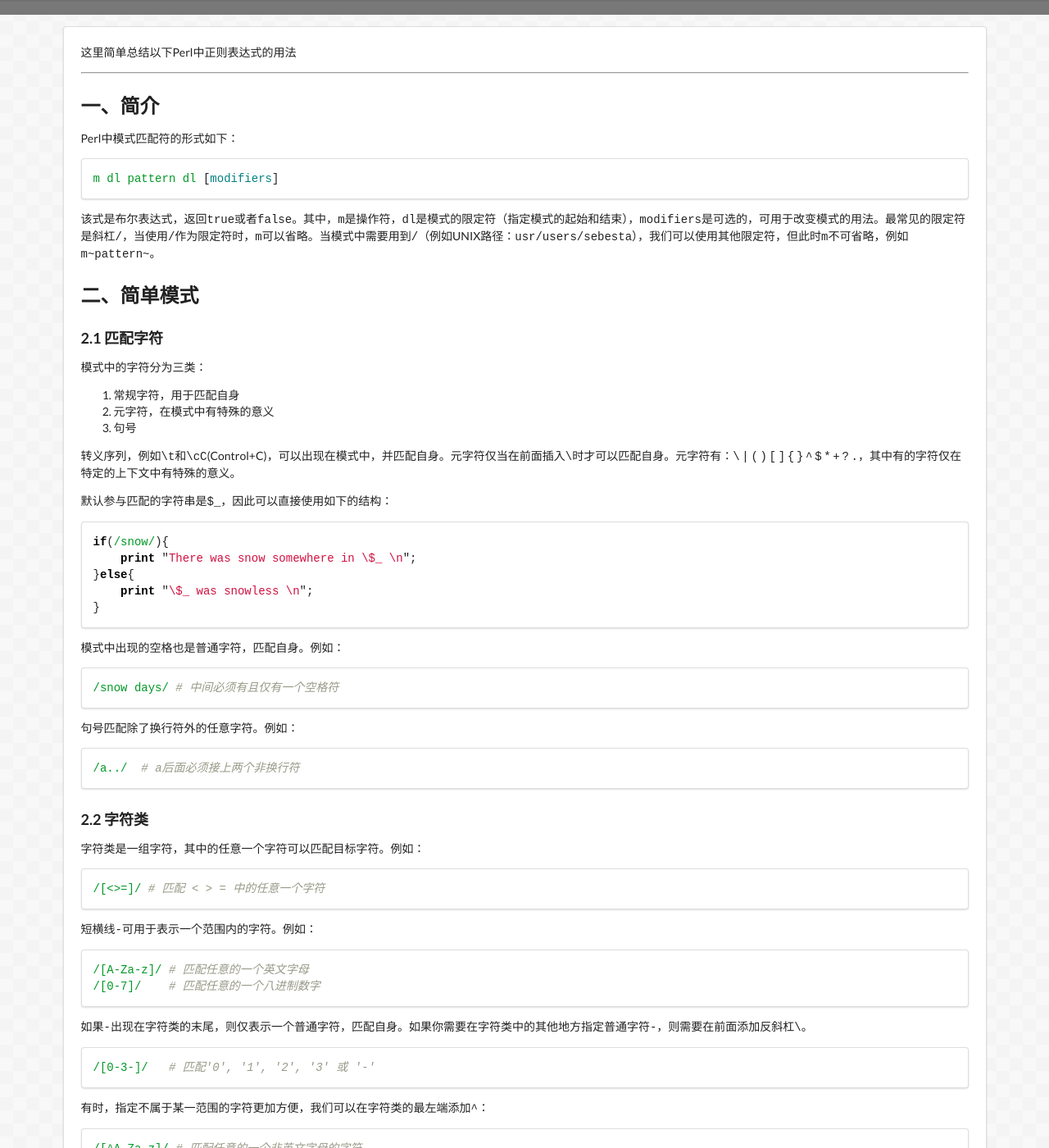
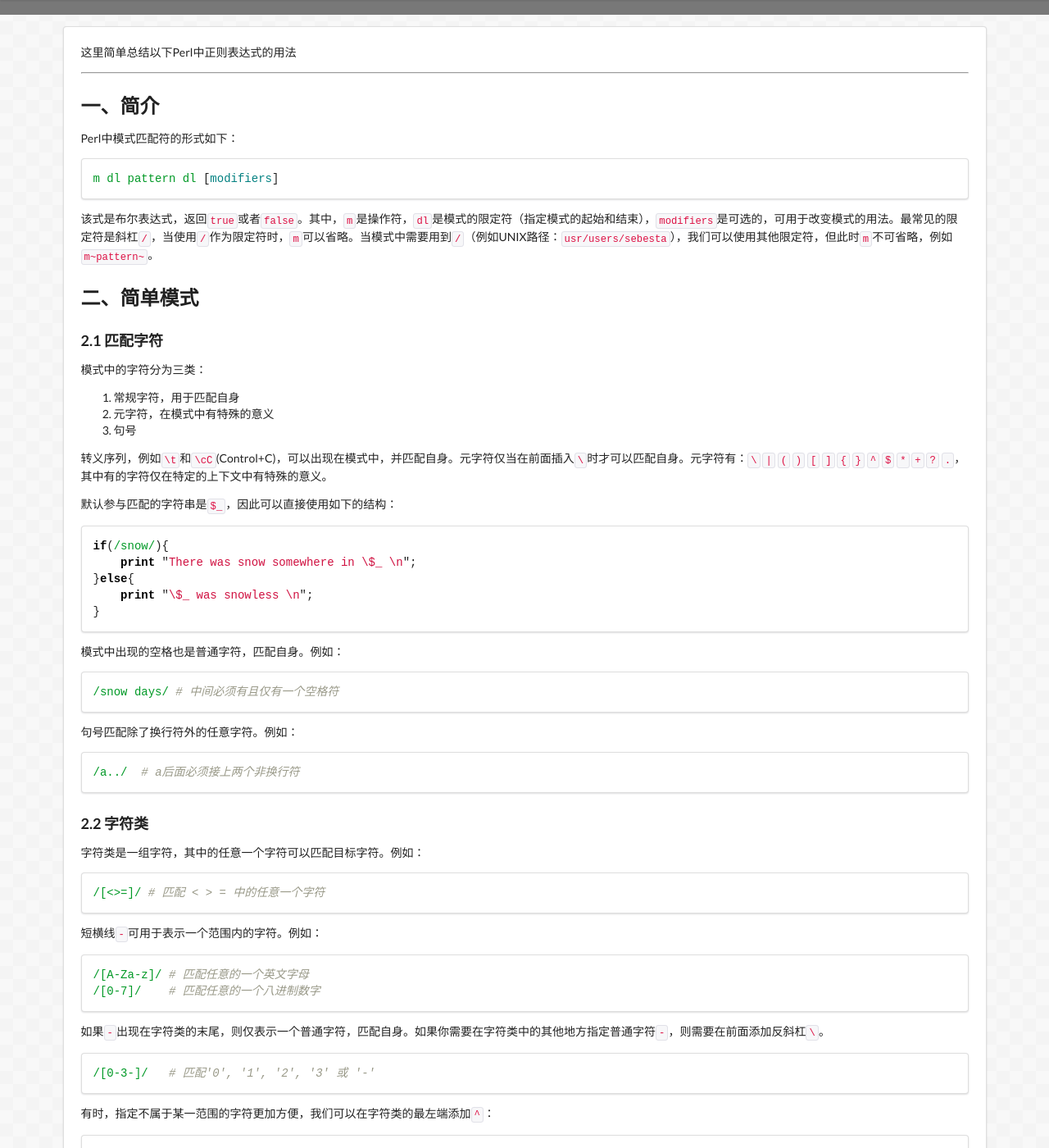
Before and after one commit to tjumyk/tjumyk.github.io, a Jekyll site: the page built from _posts/2014-12-17-learn-regex.md, in a window 1280 px wide and 1400 px high, scrolled down 470 px. Shown: the whole window at 82% size. Built offline with Jekyll 4.4.1, drawn with Linux system fonts in a browser that asks for light colours; comment, search, counter and statistics services are not loaded; grey boxes are pictures that could not be loaded.

Commit message:
make inline code blocks more obvious

```diff
--- a/assets/css/app.css
+++ b/assets/css/app.css
@@ -230,4 +230,12 @@ blockquote {
   -webkit-transform: translateY(-100%);
           transform: translateY(-100%);
 }
+code.highlighter-rouge {
+  font-size: 0.875em;
+  color: #d14;
+  padding: 0.125em 0.25em;
+  background-color: #f7f7f9;
+  border: 1px solid #e1e1e8;
+  border-radius: 0.25em;
+}
 /*# sourceMappingURL=app.css.map */
```
Also changed, not shown: assets/css/app.less (+8 -0 lines), 1 other file.
